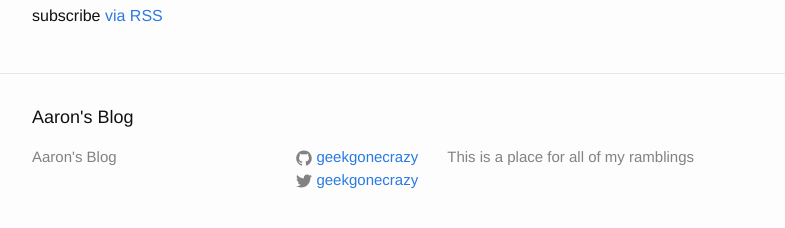
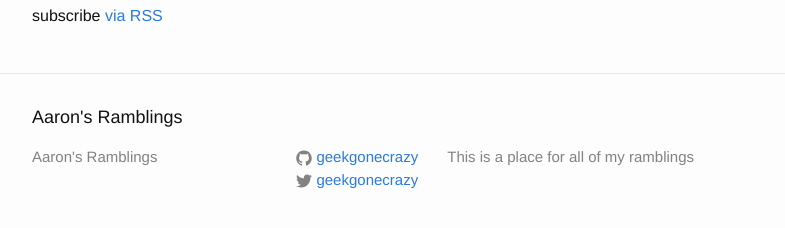
Before and after one commit to geekgonecrazy/geekgonecrazy.github.io, a Jekyll site: the page built from index.html, in a window 1280 px wide and 900 px high, scrolled down 3021 px. Shown: the part 649-877 px from the top of the window, without its empty margins (238-1023 px from the left). Built offline with Jekyll 4.4.1, drawn with Linux system fonts in a browser that asks for light colours; some of the changed text lies outside the part shown.

Commit message:
Update _config.yml

```diff
--- a/_config.yml
+++ b/_config.yml
@@ -1,10 +1,10 @@
 # Site settings
-title: Aaron's Blog
+title: Aaron's Ramblings
 #email: your-email@domain.com
 description: > # this means to ignore newlines until "baseurl:"
   This is a place for all of my ramblings
 baseurl: "" # the subpath of your site, e.g. /blog/
-url: "http://geekgonecrazy.com" # the base hostname & protocol for your site
+url: "https://me.geekgonecrazy.com" # the base hostname & protocol for your site
 twitter_username: geekgonecrazy
 github_username:  geekgonecrazy
 
```
